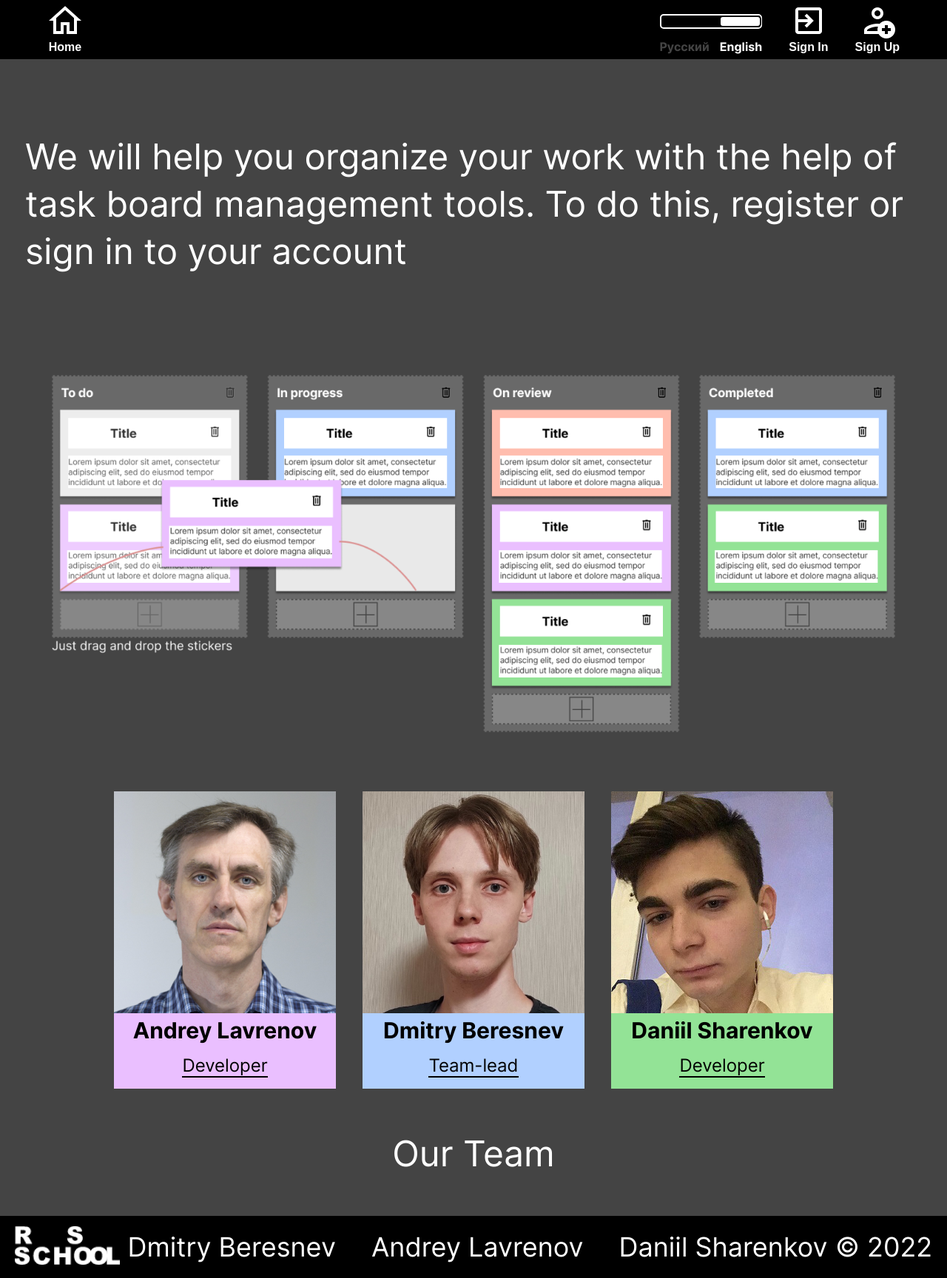
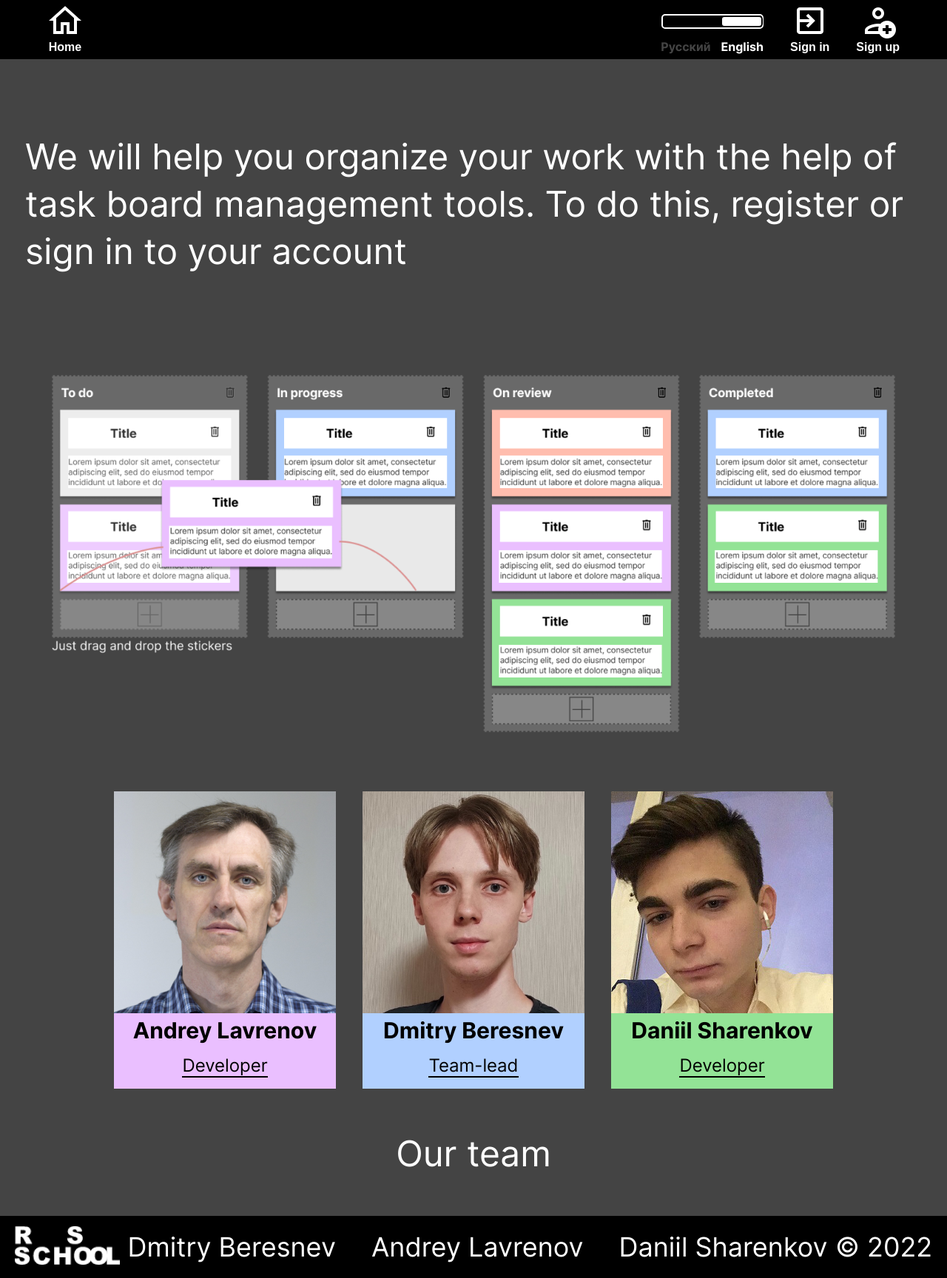
Before and after one commit to Fronikon/project-management-app, a React (Create React App) app: page / in a window 1280 px wide. Shown: the whole page at 74% size. Built offline with nearby package versions, Linux system fonts and the light colour scheme.

Commit message:
feat: add language switch and change welcome page, header, footer language switch

```diff
--- a/package.json
+++ b/package.json
@@ -1,4 +1,4 @@
-{
+ {
   "name": "pma",
   "version": "0.1.0",
   "private": true,
--- a/src/components/Footer/Footer.tsx
+++ b/src/components/Footer/Footer.tsx
@@ -1,8 +1,13 @@
 import React, { FC } from 'react';
 import styles from './Footer.module.css';
 import rss from '../../assets/rss-logo.png';
+import textData from '../../types/textData';
+import { useAppDispatch, useAppSelector } from '../../hooks/reduxHooks';
 
 const Footer: FC = () => {
+  const language = useAppSelector((store) => store.language.value);
+  const dispatch = useAppDispatch();
+
   return (
     <footer className={styles.footerWrapper}>
       <a href="https://rs.school/react/" className={styles.logoLink}>
@@ -10,13 +15,13 @@ const Footer: FC = () => {
       </a>
       <div className={styles.github}>
         <a href="https://github.com/Fronikon" className={styles.githubLink}>
-          Dmitry Beresnev
+          {textData.footer.Dmitry[language]}
         </a>
         <a href="https://github.com/InnokentyKedrov" className={styles.githubLink}>
-          Andrey Lavrenov
+          {textData.footer.Andrey[language]}
         </a>
         <a href="https://github.com/karap9s" className={styles.githubLink}>
-          Daniil Sharenkov
+          {textData.footer.Daniil[language]}
         </a>
       </div>
       <p className={styles.year}>© 2022</p>
--- a/src/components/Header/Header.tsx
+++ b/src/components/Header/Header.tsx
@@ -1,4 +1,4 @@
-import React, { FC, useState } from 'react';
+import React, { FC } from 'react';
 import styles from './Header.module.css';
 import home from '../../assets/home_image.jpg';
 import signIn from '../../assets/sing_in.jpg';
@@ -14,13 +14,13 @@ const Header: FC = () => {
   const switchCheck = () => {
     if (language === 'eng') {
       dispatch(switchRu());
+      console.log('ru');
     } else {
       dispatch(switchEng());
+      console.log('eng');
     }
   };
-  // {
-  //   textData.header.home[language];
-  // }
+
   return (
     <header className={styles.headerWrapper}>
       <div className={styles.leftBlock}>
@@ -32,8 +32,8 @@ const Header: FC = () => {
       </div>
       <div className={styles.rightBlock}>
         <div className={styles.language}>
-          <label className={styles.switch} onClick={switchCheck}>
-            <input type="checkbox" />
+          <label className={styles.switch}>
+            <input type="checkbox" onClick={switchCheck} />
             <span className={`${styles.slider} ${styles.round}`}></span>
           </label>
           <div className={styles.languageText}>
@@ -43,11 +43,11 @@ const Header: FC = () => {
         </div>
         <button className={styles.signIn}>
           <img src={signIn} alt="signIn" className={styles.signInImage} />
-          <p className={styles.signInText}>Sign In</p>
+          <p className={styles.signInText}>{textData.header.signIn[language]}</p>
         </button>
         <button className={styles.signUp}>
           <img src={signUp} alt="signUp" className={styles.signUpImage} />
-          <p className={styles.signUpText}>Sign Up</p>
+          <p className={styles.signUpText}>{textData.header.signUp[language]}</p>
         </button>
       </div>
     </header>
--- a/src/components/Main/components/Welcome/Welcome.tsx
+++ b/src/components/Main/components/Welcome/Welcome.tsx
@@ -4,22 +4,23 @@ import cards from '../../../../assets/cards.png';
 import D from '../../../../assets/letterD.png';
 import K from '../../../../assets/letterK.png';
 import Team from './Team/Team';
+import { useAppSelector } from '../../../../hooks/reduxHooks';
+import textData from '../../../../types/textData';
 
 const Welcome: FC = () => {
+  const language = useAppSelector((store) => store.language.value);
+
   return (
     <div className={styles.mainWrapper}>
       <div className={styles.textWrapper}>
-        <p className={styles.text}>
-          We will help you organize your work with the help of task board management tools. To do
-          this, register or sign in to your account
-        </p>
+        <p className={styles.text}>{textData.welcomePage.textWrapper[language]}</p>
       </div>
       <img src={cards} alt="cards" className={styles.cards} />
       <div className={styles.teamWrapper}>
         <ul className={styles.team}>
           <Team />
         </ul>
-        <p className={styles.teamText}>Our Team</p>
+        <p className={styles.teamText}>{textData.welcomePage.team[language]}</p>
       </div>
       <img src={D} alt="D" className={styles.letterD} />
       <img src={K} alt="K" className={styles.letterK} />
--- a/src/index.tsx
+++ b/src/index.tsx
@@ -10,11 +10,11 @@ const container = document.getElementById('root')!;
 const root = createRoot(container);
 
 root.render(
-  <React.StrictMode>
-    <BrowserRouter>
-      <Provider store={store}>
-        <App />
-      </Provider>
-    </BrowserRouter>
-  </React.StrictMode>
+  // <React.StrictMode>
+  <BrowserRouter>
+    <Provider store={store}>
+      <App />
+    </Provider>
+  </BrowserRouter>
+  // </React.StrictMode>
 );
--- a/src/types/textData.ts
+++ b/src/types/textData.ts
@@ -59,6 +59,10 @@ const textData = {
     Daniil: {
       ru: 'Даниил',
       eng: 'Daniil',
+    },
+    team: {
+      ru: 'Наша команда',
+      eng: 'Our team',
     },
   },
   boardsPage: {
```
